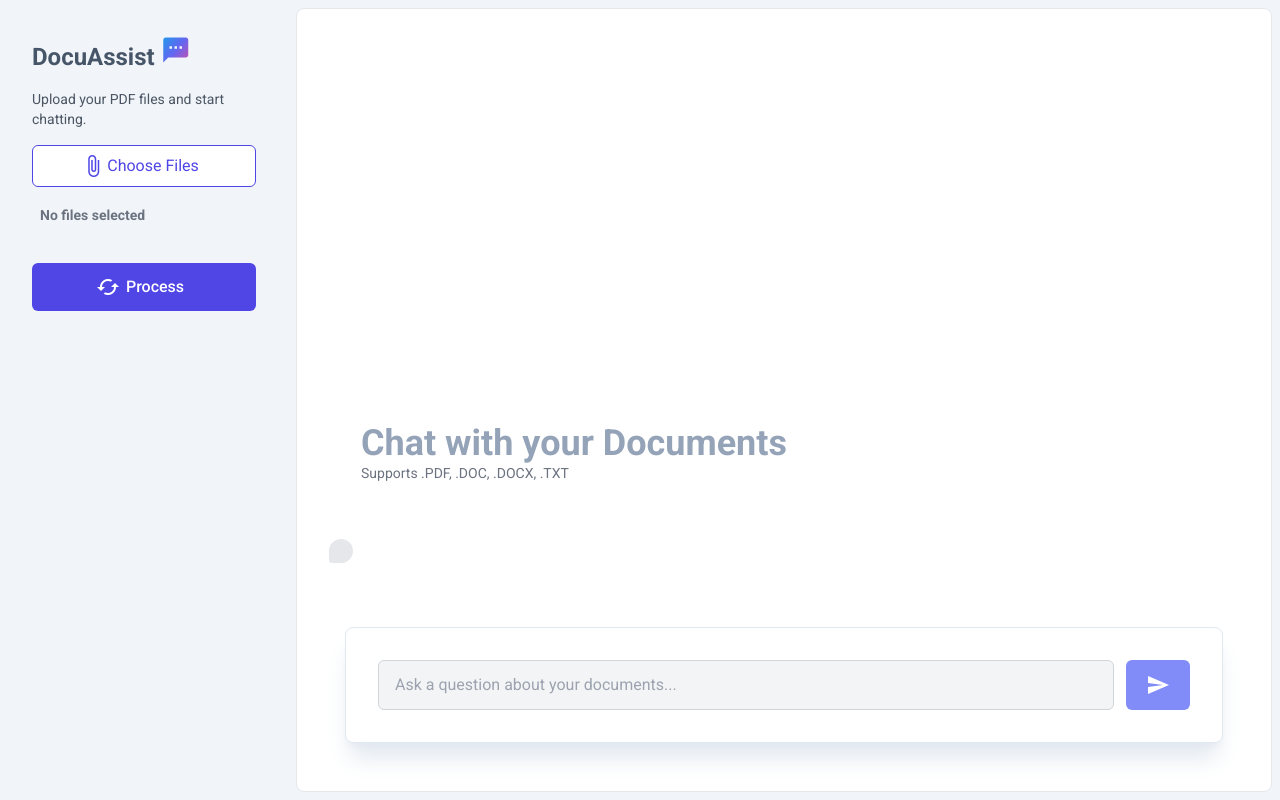
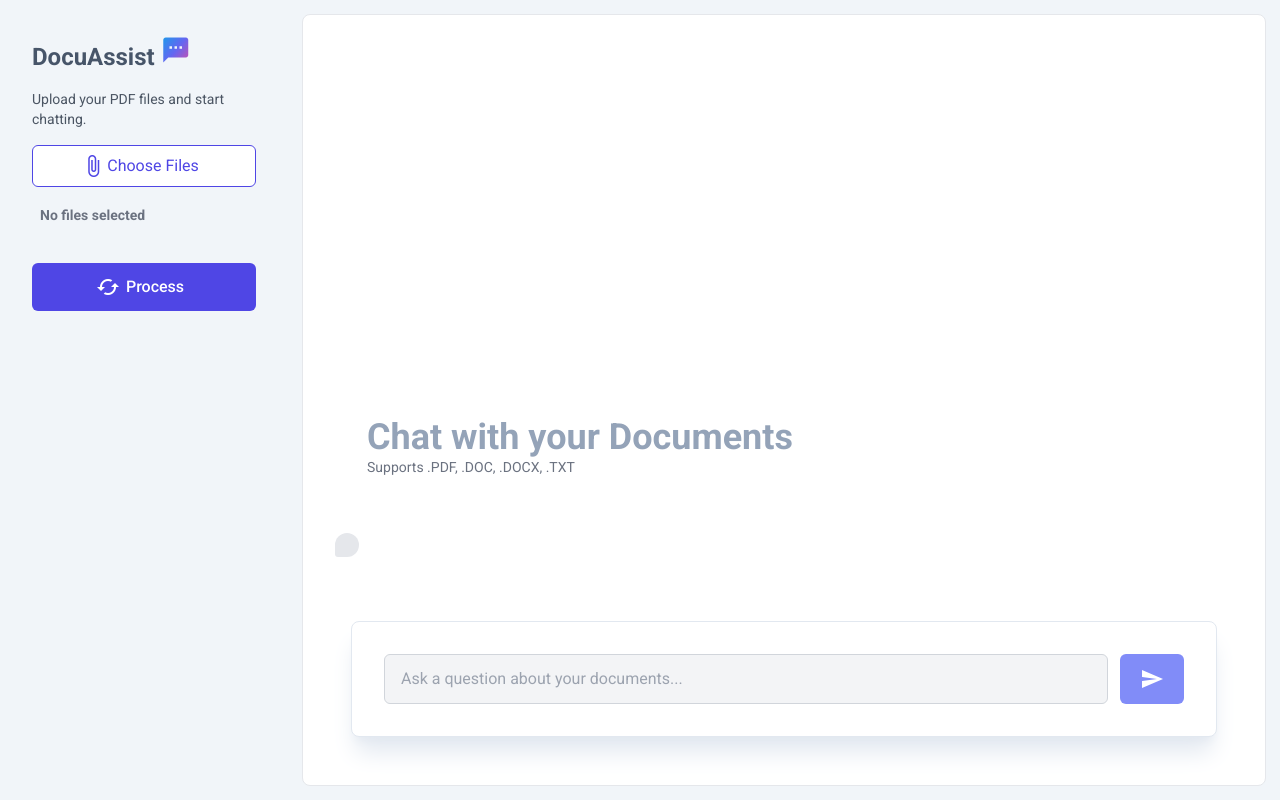
Before and after one commit to indranilweb/ai-document-assistant, a Flask app: page / in a window 1280 px wide. Run offline with Flask 3, Linux system fonts and the light colour scheme; some libraries are stand-ins or nearby versions.

Commit message:
ui update

```diff
--- a/templates/index.html
+++ b/templates/index.html
@@ -47,7 +47,7 @@
             <div id="status-message" class="mt-4 font-medium h-5"></div>
         </div>
 
-        <div class="chat-container flex-grow flex flex-col justify-end m-2 border border-gray-200 rounded-lg bg-white">
+        <div class="chat-container flex-grow flex flex-col justify-end m-3.5 border border-gray-200 rounded-lg bg-white">
             <!-- <header class="chat-header py-4 px-8 bg-white">
                 <h1 class="m-0 text-xl font-semibold">Chat with your PDFs 💬</h1>
                 <p class="m-0 text-sm text-gray-500">Powered by Gemini</p>
```
